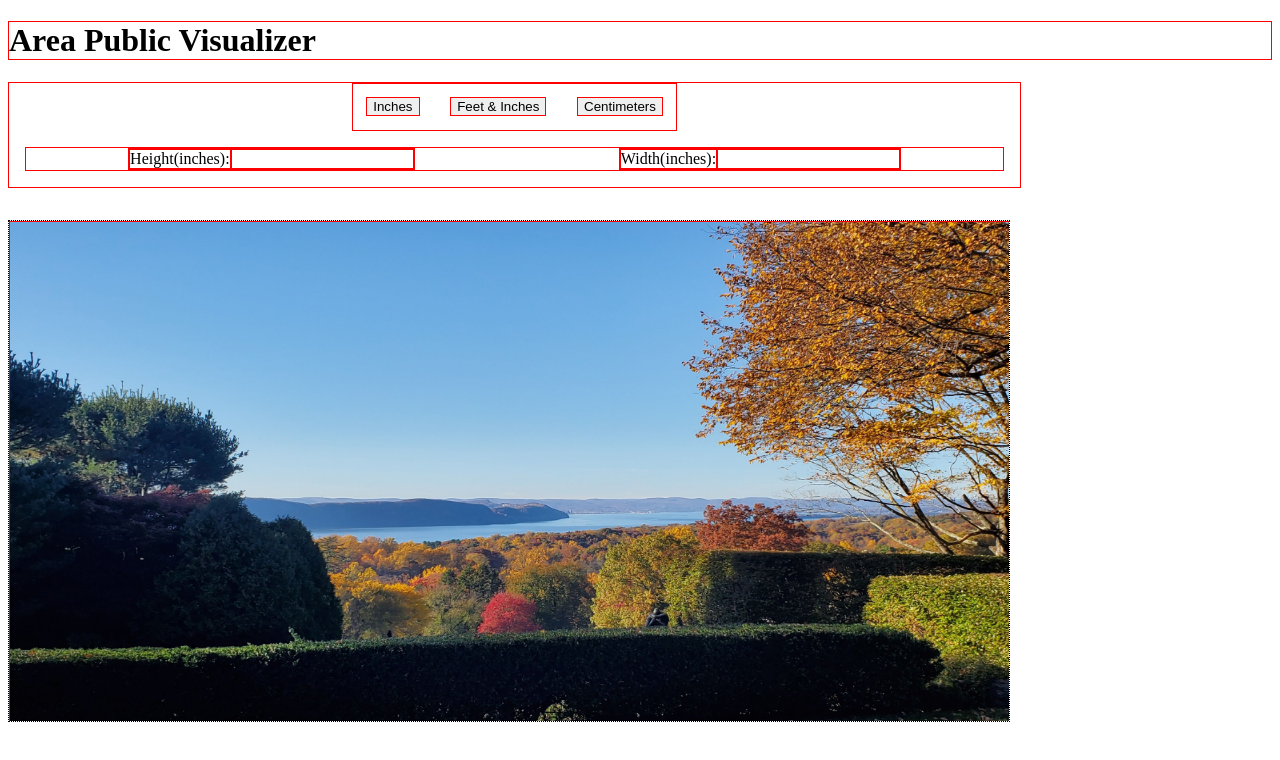
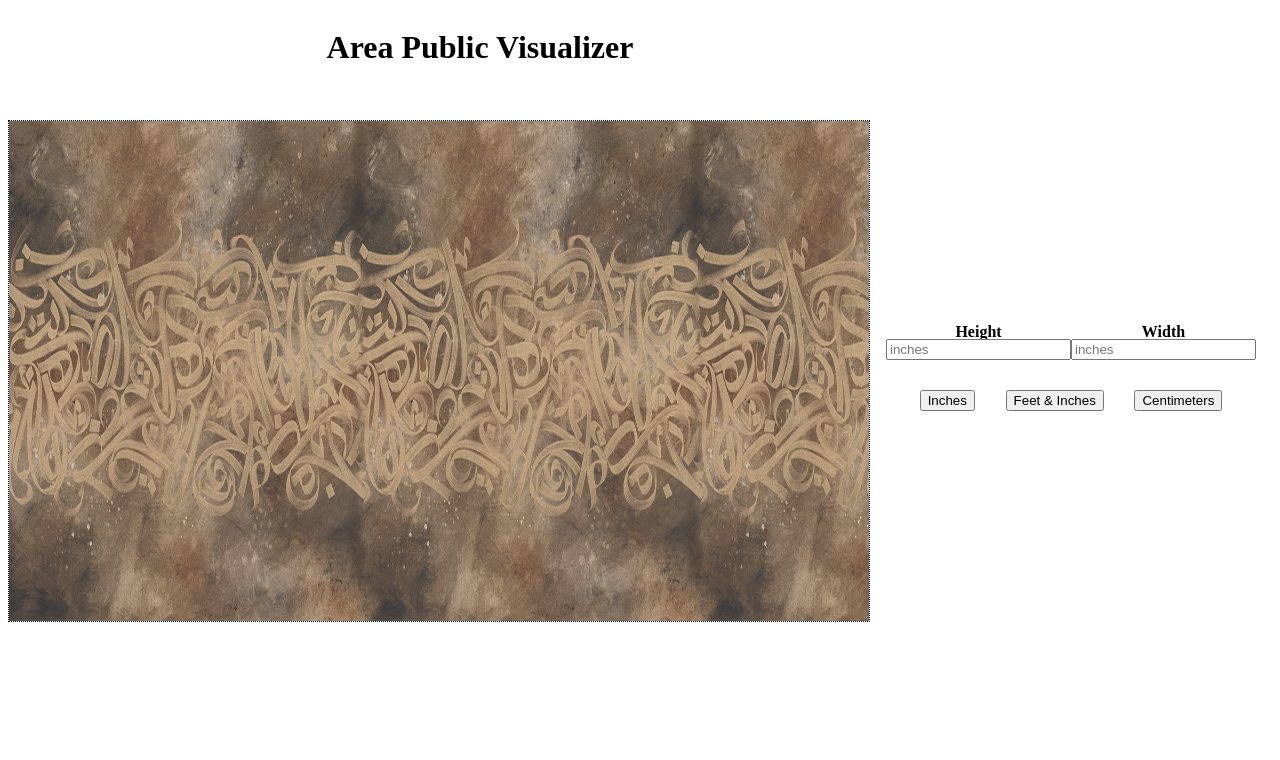
Before and after one commit to jstrother/visualizer-demo, a SvelteKit app: page / in a window 1280 px wide. Shown: the top 760 px of the page. Built offline with nearby package versions, Linux system fonts and the light colour scheme.

Commit message:
Updated sample image to one client uses for product

```diff
--- a/src/routes/+page.svelte
+++ b/src/routes/+page.svelte
@@ -1,5 +1,5 @@
 <script>
-  import hudsonValley from '$lib/img/Hudson-Valley--Oct-2022.jpg';
+  import mural from '$lib/img/AHA-Tranquil-9.jpg';
   import { onMount } from 'svelte';
 
   import convertUnits from '$lib/functions/convertUnits.js';
@@ -8,6 +8,8 @@
   let displayImage;
   let height;
   let width;
+  let draggables;
+
   let unit = 'inches';
   let inches = true;
   let feet = false;
@@ -16,6 +18,7 @@
   onMount(() => {
     displayImage = document.querySelector('img');
     artArea = document.querySelector('.art-area');
+    draggables = document.querySelectorAll('.drag');
 
     artArea.style.width = '1000px';
     displayImage.style.width = '1200px';
@@ -42,18 +45,21 @@
         unit = 'inches';
         inches = true;
         feet = centimeters = false;
+        clearFields();
         toggleVisibility();
         break;
       case 'feet':
         unit = 'feet';
         feet = true;
         inches = centimeters = false;
+        clearFields();
         toggleVisibility();
         break;
       case 'centimeters':
         unit = 'centimeters';
         centimeters = true;
         feet = inches = false;
+        clearFields();
         toggleVisibility();
         break;
     }
@@ -68,57 +74,85 @@
     }
   }
 
+  function clearFields() {
+    let inputs = document.querySelectorAll('input');
+    displayImage.style.width = '1200px';
 
+    for (let i = 0; i < inputs.length; i++) {
+      inputs[i].value = '';
+    }
+  }
 
   // Need to have three buttons to change between 'inches', 'feet & inches', and 'centimeters'
   // Need a function to calculate the total area and price based upon that.
 </script>
 
+<div class="visualizer">
   <h1>Area Public Visualizer</h1>
 
+  <div class="art-container">
+    <div class='art-area' bind:this={artArea} {height}>
+      <img
+        src={mural}
+        alt='Beautiful Hudson Valley'
+        {height}
+      />
+    </div>
     <form>
+      <div class='inputs'>
+        <div class='height'>
+          <h4>Height</h4>
+          <input id='height' type='text' on:input={changeSize} placeholder={unit} />
+          <input id='height-inches' class='visible' type='text' placeholder="inches" />
+        </div>
+        <div class='width'>
+          <h4>Width</h4>
+          <input id='width' type='text' on:input={changeSize} placeholder={unit} />
+          <input id='width-inches' class='visible' type='text' placeholder="inches" />
+        </div>
+      </div>
       <div class='buttons'>
         <button class='units' id='inches' on:click={setUnit}>Inches</button>
         <button class='units' id='feet' on:click={setUnit}>Feet & Inches</button>
         <button class='units' id='centimeters' on:click={setUnit}>Centimeters</button>
       </div>
-  <div class='inputs'>
-    <div class='height'>
-      <label for='height' class='measurement'>Height({unit}): </label>
-      <input id='height' type='text' on:input={changeSize} />
-
-      <label for='height' class='measurement visible'>Height(inches): </label>
-      <input id='height-inches' class='visible' type='text' />
+    </form>
   </div>
-    <div class='width'>
-      <label for='width' class='measurement'>Width({unit}): </label>
-      <input id='width' type='text' on:input={changeSize} />
-
-      <label for='width' class='measurement visible'>Width(inches): </label>
-      <input id='width-inches' class='visible' type='text' />
-    </div>
-  </div>
-</form>
-
-<div class='art-area' bind:this={artArea} {height}>
-  <img
-    src={hudsonValley}
-    alt='Beautiful Hudson Valley'
-    {height}
-  />
 </div>
 
 <style>
   * {
-    border: 1px solid red;
+    /* border: 1px solid red; */
+  }
+
+  .visualizer {
+    display: flex;
+    flex-flow: column nowrap;
+  }
+
+  h1 {
+    align-self: center;
+    margin-left: -10em;
+  }
+
+  .art-container {
+    display: flex;
+    flex-flow: row nowrap;
+    justify-content: space-around;
   }
   .art-area {
     border: 1px dotted black;
     z-index: 100;
     position: relative;
     overflow: hidden;
+    left: 0px;
+    top: 0px;
+    background-position-x: 0px;
+    background-repeat: repeat-x;
+    background-size: contain;
     margin-top: 2em;
     max-width: 80%;
+    align-self: center;
   }
 
   form {
@@ -126,6 +160,7 @@
     flex-flow: column nowrap;
     justify-content: space-around;
     align-content: space-between;
+    align-self: center;
     max-width: 80%;
   }
 
@@ -147,7 +182,12 @@
 
   .height, .width {
     display: flex;
-    flex-direction: row;
+    flex-direction: column;
+  }
+
+  h4 {
+    margin-bottom: -0.1em;
+    align-self: center;
   }
 
   .visible {
```
Also changed, not shown: src/lib/img/AHA-Tranquil-9.jpg (added), src/lib/img/Hudson-Valley--Oct-2022.jpg (deleted). Lines whose indentation alone changed are shown as unchanged.
